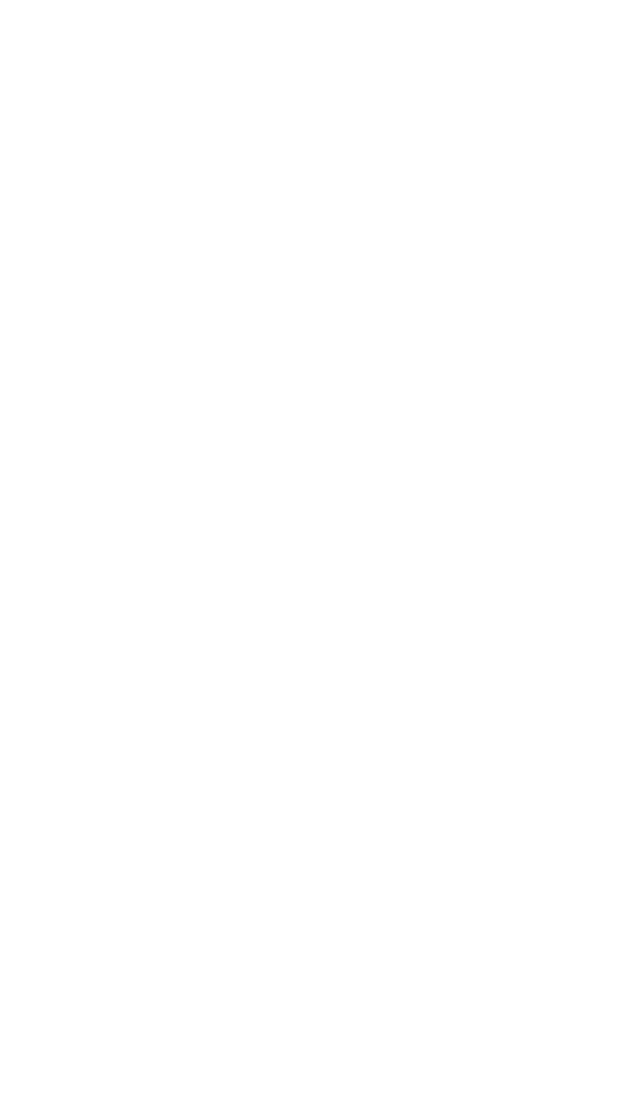
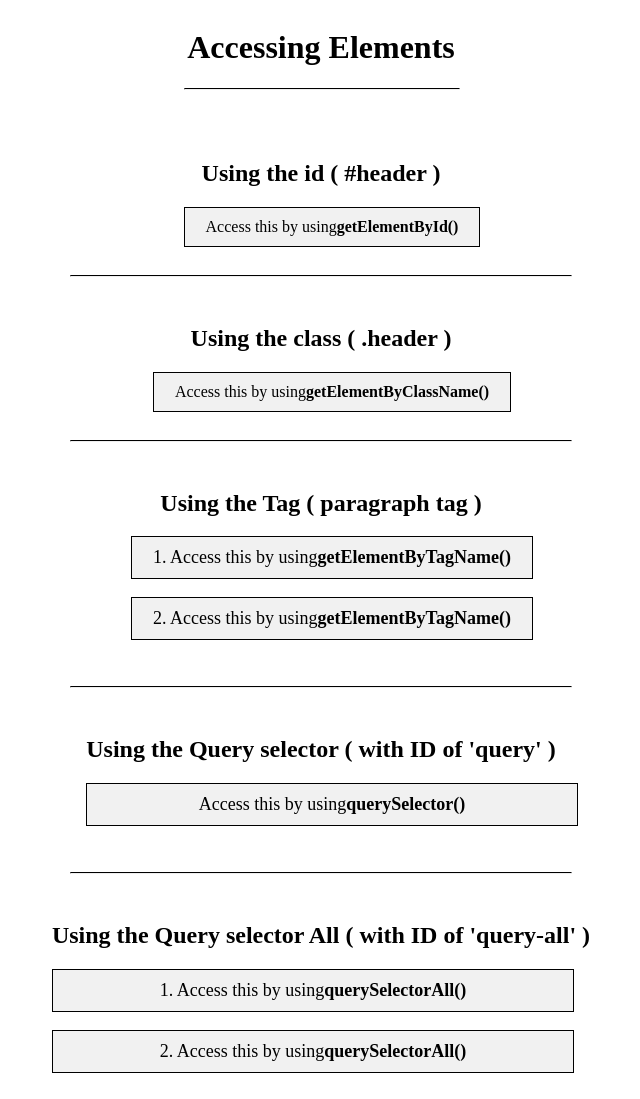
Before and after one commit to Kkknight-12/DOM, a plain HTML site: page udemy/clyde-udemy-part1/section-3/index.html in a window 1280 px wide. Shown: the whole page, without its empty margins (319-959 px from the left). Before the commit the page ends 800 px from the top, so only its background shows below. Drawn offline with Linux system fonts and the light colour scheme.

Commit message:
WIP: accessing dom

```diff
--- a/udemy/clyde-udemy-part1/section-3/index.html
+++ b/udemy/clyde-udemy-part1/section-3/index.html
@@ -33,7 +33,80 @@
       .newClass {
         border: 1px solid red;
       }
+      hr {
+        border-top: 1px solid black;
+        width: 100%;
+        max-width: 500px;
+      }
+      p {
+        font-size: 18px;
+      }
+      .box {
+        width: 100%;
+        max-width: 500px;
+        padding: 10px;
+        background-color: #f1f1f1;
+        border: 1px solid black;
+        display: flex;
+        justify-content: center;
+        align-items: center;
+      }
     </style>
   </head>
-  <body></body>
+  <body>
+    <div>
+      <h1 id="main">Accessing Elements</h1>
+      <hr />
+
+      <!--     Section 1 -->
+      <div style="margin-top: 70px">
+        <h2>Using the id ( #header )</h2>
+        <div class="box">
+          Access this by using <strong>getElementById()</strong>
+        </div>
+      </div>
+    </div>
+
+    <hr />
+    <!--   Section 2 -->
+    <div>
+      <h2>Using the class ( .header )</h2>
+      <div class="header box">
+        Access this by using <strong>getElementByClassName()</strong>
+      </div>
+    </div>
+
+    <hr />
+    <!--   Section 3 -->
+    <div>
+      <h2>Using the Tag ( paragraph tag )</h2>
+      <p class="box">
+        1. Access this by using <strong>getElementByTagName()</strong>
+      </p>
+      <p class="box">
+        2. Access this by using <strong>getElementByTagName()</strong>
+      </p>
+    </div>
+
+    <hr />
+    <!--   Section 4 -->
+    <div>
+      <h2>Using the Query selector ( with ID of 'query' )</h2>
+      <p id="query" class="box">
+        Access this by using <strong>querySelector()</strong>
+      </p>
+    </div>
+
+    <hr />
+    <!--   Section 4 -->
+    <div>
+      <h2>Using the Query selector All ( with ID of 'query-all' )</h2>
+      <p class="query-all box">
+        1. Access this by using <strong>querySelectorAll()</strong>
+      </p>
+      <p class="query-all box">
+        2. Access this by using <strong>querySelectorAll()</strong>
+      </p>
+    </div>
+  </body>
 </html>
```
Also changed, not shown: udemy/clyde-udemy-part1/section-3/main.js (+45 -5 lines).
